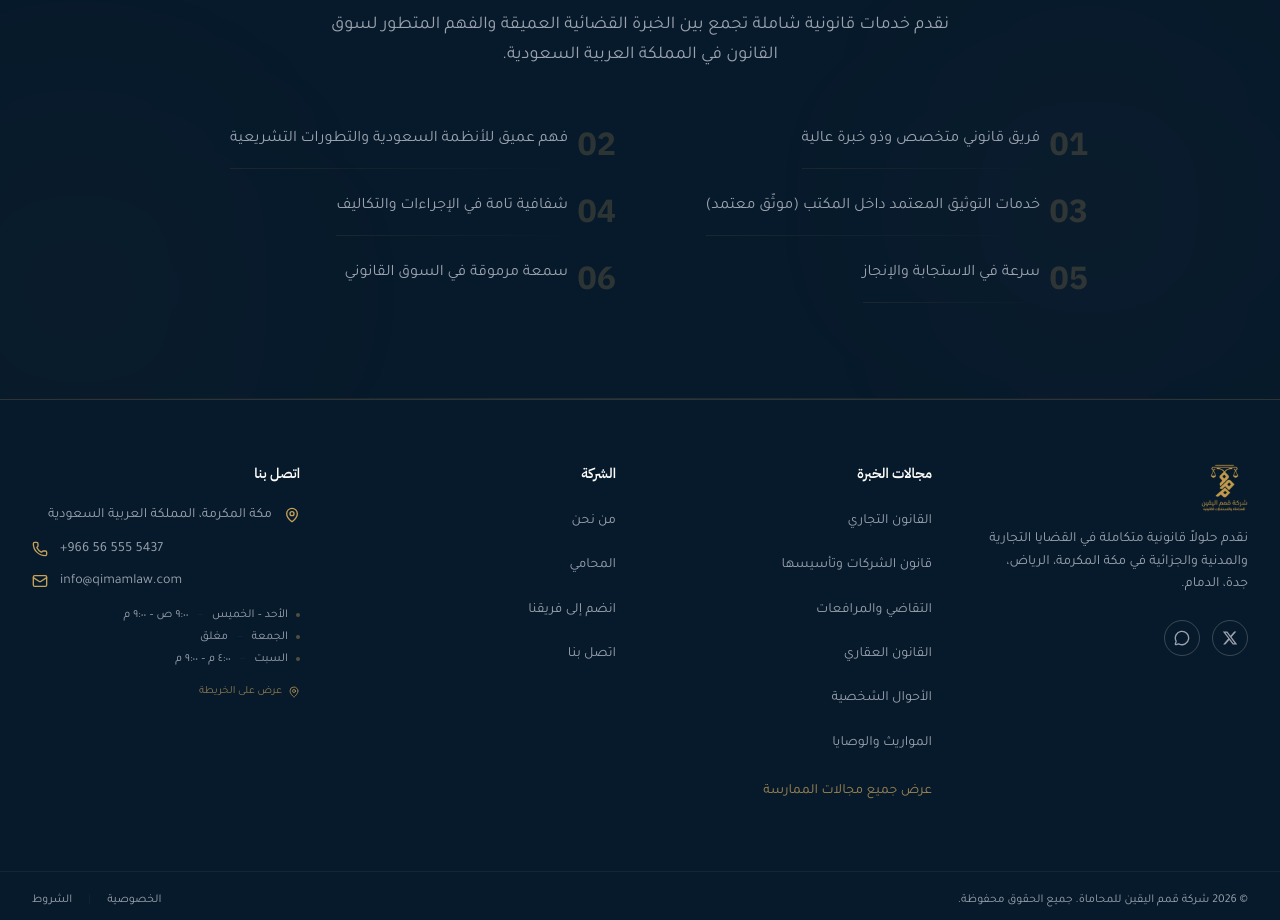
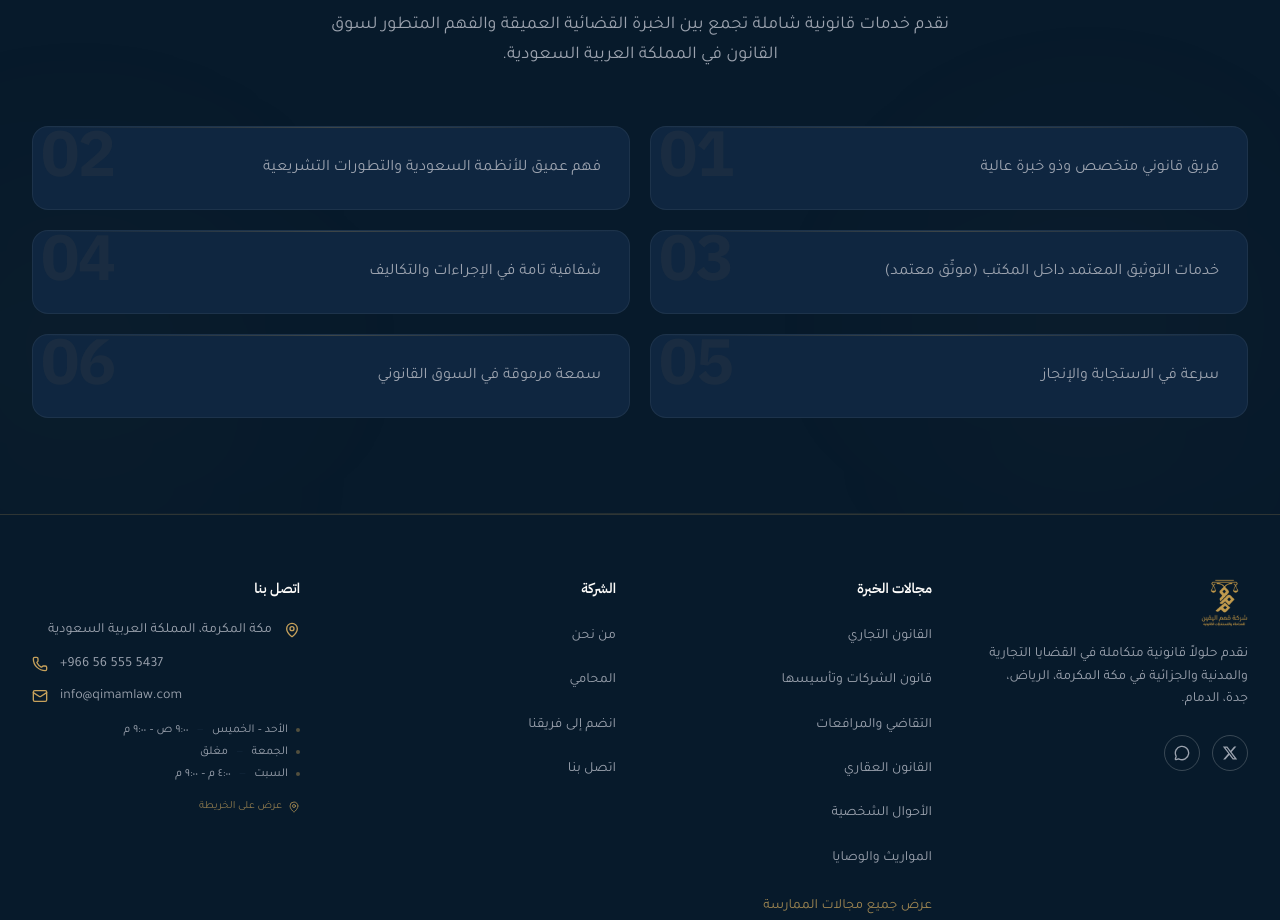
Before and after one commit to khodranefrs-creator/qimam, a Next.js app: page / in a window 1280 px wide. Shown: the part 4633-5553 px from the top of the page. Built offline with nearby package versions, Linux system fonts and the light colour scheme; no server answers; the database is empty.

Commit message:
feat: redesign WhyQimam as card grid with unified background numbering (process-steps family)

```diff
--- a/src/components/home/why-qimam.tsx
+++ b/src/components/home/why-qimam.tsx
@@ -44,31 +44,28 @@ export function WhyQimam() {
           </p>
         </motion.div>
 
-        <div className="max-w-4xl mx-auto">
-          <div className="grid sm:grid-cols-2 gap-x-12 gap-y-5 md:gap-y-6">
+        <div className="grid sm:grid-cols-2 gap-4 md:gap-5">
           {items.map((item, i) => (
             <motion.div
-                key={item}
+              key={i}
               initial={{ opacity: 0, y: 16 }}
               whileInView={{ opacity: 1, y: 0 }}
               viewport={{ once: true, margin: '-50px' }}
               transition={{ duration: 0.4, delay: i * 0.06, ease: [0.16, 1, 0.3, 1] as const }}
-                className="flex items-start gap-4"
+              className="group relative p-6 md:p-7 rounded-2xl bg-primary-light border border-white/[0.06] hover:border-accent-gold/20 transition-all duration-500 overflow-hidden"
             >
-                <span className="text-[1.75rem] md:text-[2rem] font-heading font-bold text-accent-gold/20 leading-none shrink-0 mt-0.5 select-none w-8 text-center">
+              {/* Background number — decorative, same treatment as process-steps section */}
+              <span aria-hidden="true" className="absolute -top-1 end-2 text-[3rem] md:text-[4rem] font-heading font-bold text-accent-gold/[0.06] leading-none select-none tracking-tight pointer-events-none">
                 {String(i + 1).padStart(2, '0')}
               </span>
-                <div className="min-w-0">
-                  <p className="text-text-muted text-muted-on-dark text-sm md:text-base leading-relaxed">
+
+              <div aria-hidden="true" className="absolute inset-x-0 top-0 h-px bg-gradient-to-r from-transparent via-accent-gold/25 to-transparent" />
+
+              <p className="text-text-muted text-muted-on-dark text-sm md:text-base leading-relaxed relative z-10">
                 {item}
               </p>
-                  {i < items.length - 1 && (
-                    <div className="mt-4 h-px bg-gradient-to-r from-accent-gold/10 via-accent-gold/5 to-transparent" />
-                  )}
-                </div>
             </motion.div>
           ))}
-          </div>
         </div>
       </div>
     </section>
```
Lines whose indentation alone changed are shown as unchanged.
